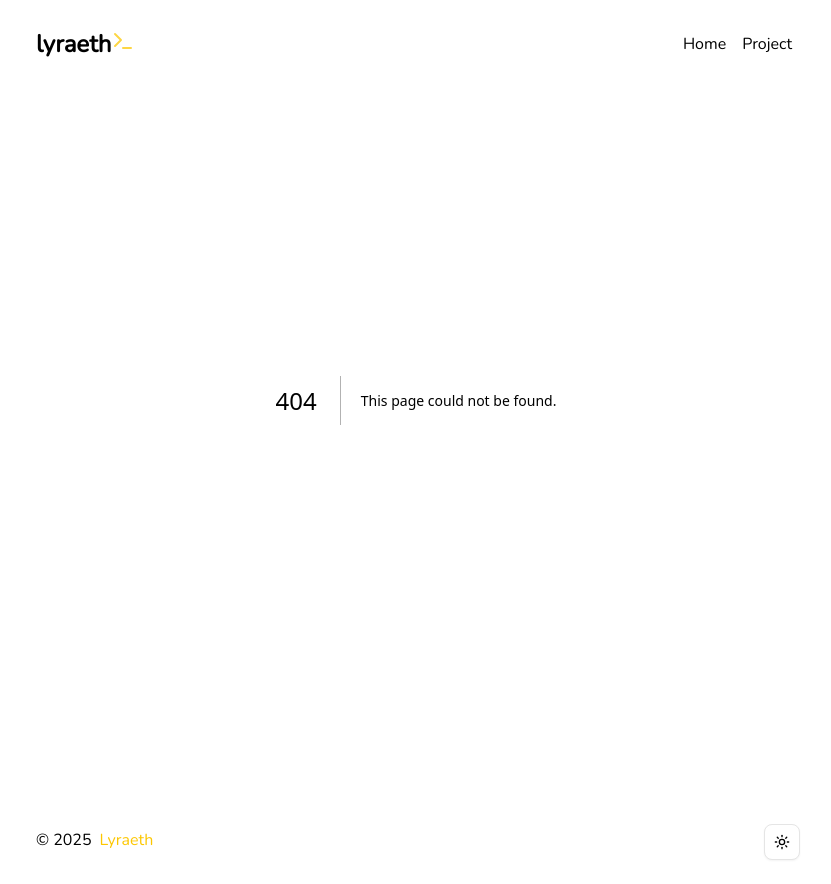
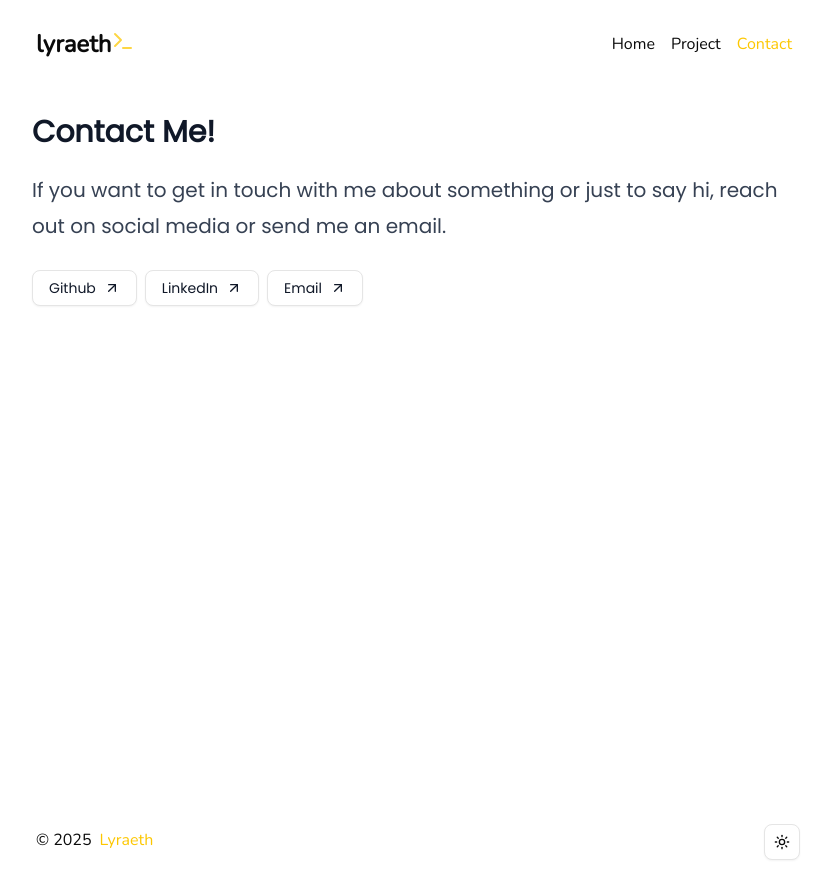
Before and after one commit to Lyraeth/lyraethdev, a Next.js app: page /contact in a window 1280 px wide. Before the commit this address had no page. Shown: the whole page, without its empty margins (224-1055 px from the left). Built offline with nearby package versions, Linux system fonts and the light colour scheme.

Commit message:
feat (contact): create contact page

```diff
--- a/app/components/Navbar.tsx
+++ b/app/components/Navbar.tsx
@@ -14,6 +14,10 @@ const MenuItems = [
     {
         name: "Project",
         url: "/project",
+    },
+    {
+        name: "Contact",
+        url: "/contact",
     },
 ];
 
--- /dev/null
+++ b/app/contact/page.tsx
@@ -0,0 +1,80 @@
+"use client";
+import { Button } from "@/components/ui/button";
+import { motion } from "framer-motion";
+import { ArrowUpRight } from "lucide-react";
+import Link from "next/link";
+
+const ContactItem = [
+    {
+        name: "Github",
+        url: "https://github.com/lyraeth",
+    },
+    {
+        name: "LinkedIn",
+        url: "https://www.linkedin.com/in/mahsa-nurfarhan-hidayat/",
+    },
+    {
+        name: "Email",
+        url: "mailto:nurfarhan52.jobs@gmail.com",
+    },
+];
+
+const sentenceVariants = (delay: number) => ({
+    hidden: { opacity: 0, y: 20 },
+    visible: {
+        opacity: 1,
+        y: 0,
+        transition: { delay, duration: 0.3, ease: "easeOut" },
+    },
+});
+
+export default function Contact() {
+    return (
+        <section className="max-w-screen-md mx-auto max-sm:px-4 items-center min-h-screen py-8 font-poppins">
+            <div className="flex flex-col mt-20">
+                <article className="prose prose-md md:prose-xl prose-h6:dark:text-yellow-400 prose-p:dark:text-slate-200 prose-h3:dark:text-yellow-400">
+                    <motion.h3
+                        initial="hidden"
+                        animate="visible"
+                        variants={sentenceVariants(0.5)}
+                    >
+                        Contact Me!
+                    </motion.h3>
+                    <motion.p
+                        initial="hidden"
+                        animate="visible"
+                        variants={sentenceVariants(0.8)}
+                    >
+                        If you want to get in touch with me about something or
+                        just to say hi, reach out on social media or send me an
+                        email.
+                    </motion.p>
+                    <motion.div
+                        initial="hidden"
+                        animate="visible"
+                        variants={sentenceVariants(1.1)}
+                        className="flex flex-row gap-2"
+                    >
+                        {ContactItem.map((contact) => (
+                            <Link
+                                key={contact.url}
+                                href={contact.url}
+                                target="_blank"
+                            >
+                                <Button
+                                    variant={"outline"}
+                                    className="dark:bg-yellow-400"
+                                >
+                                    {contact.name}
+                                    <span>
+                                        <ArrowUpRight />
+                                    </span>
+                                </Button>
+                            </Link>
+                        ))}
+                    </motion.div>
+                </article>
+            </div>
+        </section>
+    );
+}
--- a/app/project/page.tsx
+++ b/app/project/page.tsx
@@ -87,7 +87,6 @@ export default function Project() {
                     >
                         My Project
                     </motion.h3>
-
                     <motion.ol
                         initial="hidden"
                         whileInView="visible"
```
